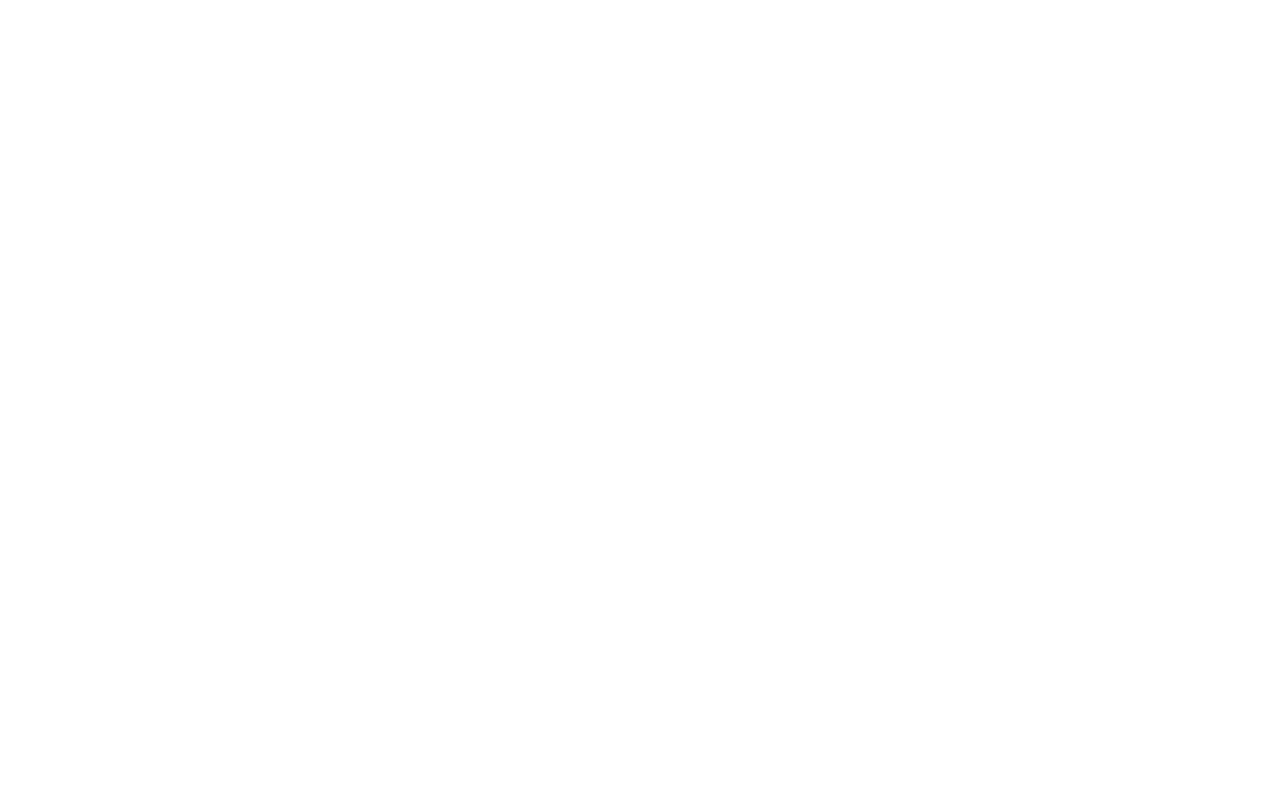
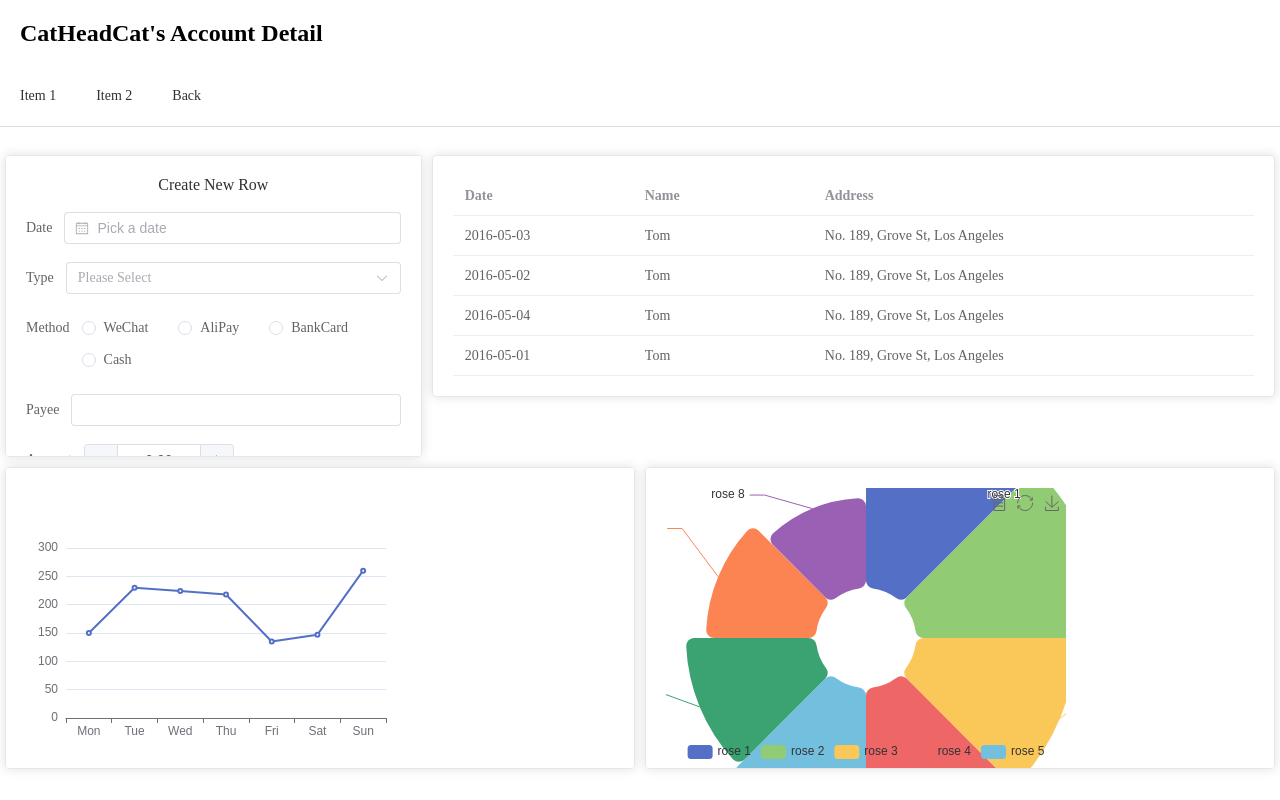
Before and after one commit to xefs08042/CatHeadCat_Website, a Vue app: page /AccountDetail in a window 1280 px wide. Before the commit this address had no page. Built offline with nearby package versions, Linux system fonts and the light colour scheme.

Commit message:
新增了日志表单内容清楚按钮功能；新增了账目明细模块；新增了echarts库引入

```diff
--- a/package.json
+++ b/package.json
@@ -13,6 +13,7 @@
     "@element-plus/icons-vue": "^2.1.0",
     "@types/jquery": "^3.5.16",
     "axios": "^1.3.4",
+    "echarts": "^5.4.3",
     "element-plus": "^2.2.32",
     "jquery": "^3.7.0",
     "ol": "^7.5.1",
--- a/src/main.ts
+++ b/src/main.ts
@@ -5,6 +5,7 @@
 import axios from 'axios'
 import ElementPlus from 'element-plus'
 import 'element-plus/dist/index.css'
+import * as echarts from 'echarts'
 import * as Elicons from "@element-plus/icons-vue";
 import $ from 'jquery'
 
@@ -13,5 +14,6 @@
     app.component(name, Elicons[name]);
 }
 app.config.globalProperties.$http = axios
+app.config.globalProperties.$echarts = echarts
 app.use(router).use(ElementPlus)
 app.mount('#app')
--- a/src/router/index.ts
+++ b/src/router/index.ts
@@ -4,6 +4,7 @@
 import CHCLog from "../views/CHCLog/CHCLog.vue"
 import TaskLog from "../views/TaskLog/TaskLog.vue"
 import KnowledgeGraph from '../views/KnowledgeGraph/KG.vue'
+import AccountDetail from '../views/AccountDetail/AccountDetail.vue'
 const routes:RouteRecordRaw[] = [
     {
         path:'/',
@@ -70,6 +71,11 @@
         name:'KnowledgeGraph',
         component:KnowledgeGraph,
     },
+    {
+        path:'/AccountDetail',
+        name:'AccountDetail',
+        component:AccountDetail,
+    },
 ]
 const router = createRouter({
     routes,
--- /dev/null
+++ b/src/views/AccountDetail/AccountDetail.vue
@@ -0,0 +1,65 @@
+<template>
+    <div class="common-layout">
+        <el-container style="height: 100vh;" direction="vertical">
+            <el-header style="padding: 0; height: 150px;">
+                <h1>CatHeadCat's Account Detail</h1>
+                <el-menu class="el-menu-demo" mode="horizontal" @select="handleSelect">
+                    <el-menu-item index="1">Item 1</el-menu-item>
+                    <el-menu-item index="2">Item 2</el-menu-item>
+                    <el-menu-item index="3" @click="toHome">Back</el-menu-item>
+                </el-menu>
+            </el-header>
+            <div class="account_detail_container">
+                <SpendingTable></SpendingTable>
+                <el-row>
+                    <el-col :span="12"><el-card class="spending-card"><SpendingTrends></SpendingTrends></el-card></el-col>
+                    <el-col :span="12"><el-card class="spending-card"><SpendingRatio></SpendingRatio></el-card></el-col>
+                </el-row>
+            </div>
+        </el-container>
+    </div>
+</template>
+
+<script lang="ts" setup>
+import { useRouter } from "vue-router";
+import SpendingTable from './SpendingTable.vue'
+import SpendingTrends from './SpendingTrends.vue'
+import SpendingRatio from './SpendingRatio.vue'
+const router = useRouter();
+const toHome = () => {
+  router.push('/home')
+}
+const handleSelect = (key: string, keyPath: string[]) => {
+  console.log(key, keyPath)
+}
+</script>
+
+<style lang="scss" scoped>
+* {
+    margin: 0;
+    padding: 0;
+}
+
+h1 {
+  padding: 20px;
+}
+
+a{
+  text-decoration: none;
+}
+
+.account_detail_container {
+    margin: 0;
+    padding: 0;
+    width: 100%;
+    height: 100%;
+    text-align: center;
+}
+
+.spending-card {
+    margin: 5px;
+    text-align: center;
+    max-height: 300px;
+    overflow-y: auto;
+}
+</style>
--- /dev/null
+++ b/src/views/AccountDetail/SpendingRatio.vue
@@ -0,0 +1,64 @@
+<template>
+    <div id="pie_chart_cotainer"></div>
+</template>
+
+<script lang="ts" setup>
+import * as echarts from 'echarts';
+type EChartsOption = echarts.EChartsOption;
+
+setTimeout(() => {
+    init_line_chart();
+}, 1);
+
+function init_line_chart() {
+    var chartDom = document.getElementById('pie_chart_cotainer')!;
+    var myChart = echarts.init(chartDom);
+    var option: EChartsOption;
+
+    option = {
+        legend: {
+            top: 'bottom'
+        },
+        toolbox: {
+            show: true,
+            feature: {
+            mark: { show: true },
+            dataView: { show: true, readOnly: false },
+            restore: { show: true },
+            saveAsImage: { show: true }
+            }
+        },
+        series: [
+            {
+            name: 'Nightingale Chart',
+            type: 'pie',
+            radius: [50, 250],
+            center: ['50%', '50%'],
+            roseType: 'area',
+            itemStyle: {
+                borderRadius: 8
+            },
+            data: [
+                { value: 40, name: 'rose 1' },
+                { value: 38, name: 'rose 2' },
+                { value: 32, name: 'rose 3' },
+                { value: 30, name: 'rose 4' },
+                { value: 28, name: 'rose 5' },
+                { value: 26, name: 'rose 6' },
+                { value: 22, name: 'rose 7' },
+                { value: 18, name: 'rose 8' }
+            ]
+            }
+        ]
+    };
+
+    option && myChart.setOption(option);
+}
+</script>
+
+<style lang="scss" scoped>
+#pie_chart_cotainer {
+    height: 300px;
+    width: 400px;
+}
+</style>
--- /dev/null
+++ b/src/views/AccountDetail/SpendingTable.vue
@@ -0,0 +1,111 @@
+<template>
+    <el-row>
+        <el-col :span="8"><el-card class="spending-card">
+            <div id="form-cotainer">
+                <p>Create New Row</p><br>
+                <el-form :model="form" ref="resetFormData">
+                    <el-form-item label="Date" prop="date">
+                        <el-date-picker v-model="form.date" type="date" placeholder="Pick a date" style="width: 100%"/>
+                    </el-form-item>
+                    <el-form-item label="Type" prop="type">
+                        <el-select v-model="form.type" placeholder="Please Select">
+                            <el-option label="Clothes" value="Clothes" />
+                            <el-option label="Food" value="Food" />
+                            <el-option label="Transport" value="Transport" />
+                            <el-option label="Lodging" value="Lodging" />
+                            <el-option label="Education" value="Education" />
+                            <el-option label="Entertainment" value="Entertainment" />
+                            <el-option label="Hobby" value="Hobby" />
+                        </el-select>
+                    </el-form-item>
+                    <el-form-item label="Method" prop="method">
+                        <el-radio-group v-model="form.method">
+                            <el-radio label="WeChat" />
+                            <el-radio label="AliPay" />
+                            <el-radio label="BankCard" />
+                            <el-radio label="Cash" />
+                        </el-radio-group>
+                    </el-form-item>
+                    <el-form-item label="Payee" prop="payee">
+                        <el-input v-model="form.payee" />
+                    </el-form-item>
+                    <el-form-item label="Amount" prop="amount">
+                        <el-input-number v-model="form.amount" :precision="2" :step="0.1" :max="10000" />
+                    </el-form-item>
+                    <el-form-item label="Note" prop="note">
+                        <el-input v-model="form.note" type="textarea" />
+                    </el-form-item>
+                    <el-form-item>
+                        <el-button type="primary" @click="submit_spending_info">Submit</el-button>
+                        <el-button @click="reset_spending_info">Reset</el-button>
+                    </el-form-item>
+                </el-form>
+            </div>
+        </el-card></el-col>
+        <el-col :span="16"><el-card class="spending-card">
+            <div id="table_container">
+                <el-table :data="tableData" style="width: 100%">
+                    <el-table-column prop="date" label="Date" width="180" />
+                    <el-table-column prop="name" label="Name" width="180" />
+                    <el-table-column prop="address" label="Address" />
+                </el-table>
+            </div>
+        </el-card></el-col>
+    </el-row>
+</template>
+
+<script lang="ts" setup>
+import { reactive, nextTick, ref } from 'vue'
+//消费日期（具体到日即可），消费类型（衣食住行等），支付方式（微信/支付宝/银行卡/现金等），
+//收款方（简要说明，有位置信息额外说明），具体金额，备注等；
+const resetFormData = ref()
+const form = reactive({
+    'date': '',
+    'type': '',
+    'method': '',
+    'payee': '',
+    'amount': 0,
+    'note': '',
+})
+
+function submit_spending_info() {
+    console.log(form)
+}
+
+function reset_spending_info() {
+    resetFormData.value.resetFields();
+    console.log(form)
+}
+
+const tableData = [
+  {
+    date: '2016-05-03',
+    name: 'Tom',
+    address: 'No. 189, Grove St, Los Angeles',
+  },
+  {
+    date: '2016-05-02',
+    name: 'Tom',
+    address: 'No. 189, Grove St, Los Angeles',
+  },
+  {
+    date: '2016-05-04',
+    name: 'Tom',
+    address: 'No. 189, Grove St, Los Angeles',
+  },
+  {
+    date: '2016-05-01',
+    name: 'Tom',
+    address: 'No. 189, Grove St, Los Angeles',
+  },
+]
+</script>
+
+<style lang="scss" scoped>
+.spending-card {
+    margin: 5px;
+    text-align: center;
+    max-height: 300px;
+    overflow-y: auto;
+}
+</style>
--- /dev/null
+++ b/src/views/AccountDetail/SpendingTrends.vue
@@ -0,0 +1,43 @@
+<template>
+    <div id="line_chart_cotainer"></div>
+</template>
+
+<script lang="ts" setup>
+import * as echarts from 'echarts';
+type EChartsOption = echarts.EChartsOption;
+
+setTimeout(() => {
+    init_line_chart();
+}, 1);
+
+function init_line_chart() {
+    var chartDom = document.getElementById('line_chart_cotainer')!;
+    var myChart = echarts.init(chartDom);
+    var option: EChartsOption;
+
+    option = {
+    xAxis: {
+        type: 'category',
+        data: ['Mon', 'Tue', 'Wed', 'Thu', 'Fri', 'Sat', 'Sun']
+    },
+    yAxis: {
+        type: 'value'
+    },
+    series: [
+        {
+        data: [150, 230, 224, 218, 135, 147, 260],
+        type: 'line'
+        }
+    ]
+    };
+
+    option && myChart.setOption(option);
+}
+</script>
+
+<style lang="scss" scoped>
+#line_chart_cotainer {
+    height: 300px;
+    width: 400px;
+}
+</style>
--- a/src/views/CHCLog/CreateNewLog.vue
+++ b/src/views/CHCLog/CreateNewLog.vue
@@ -1,30 +1,34 @@
 <template>
     <div class="form-box">
-        <el-form :model="form" label-width="120px">
-            <el-form-item label="Date & Time">
-                <el-col :span="11">
+        <el-form :model="form" ref="resetFormData" label-width="120px">
+            <el-row>
+                <el-col :span="12">
+                    <el-form-item label="Date" prop="date">
                         <el-date-picker
                         v-model="form.date"
                         type="date"
                         placeholder="Pick a date"
                         style="width: 100%"
                         />
+                    </el-form-item>
                 </el-col>
-                <el-col :span="2" class="text-center">
+                <!-- <el-col :span="2" class="text-center">
                     <span class="text-gray-500">-</span>
-                </el-col>
-                <el-col :span="11">
+                </el-col> -->
+                <el-col :span="12">
+                    <el-form-item label="Time" prop="time">
                         <el-time-picker
                         v-model="form.time"
                         placeholder="Pick a time"
                         style="width: 100%"
                         />
+                    </el-form-item>
                 </el-col>
-            </el-form-item>
-            <el-form-item label="Theme">
+            </el-row>
+            <el-form-item label="Theme" prop="theme">
                 <el-input v-model="form.theme" />
             </el-form-item>
-            <el-form-item label="Tag">
+            <el-form-item label="Tag" prop="tags">
                 <div>
                     <el-tag v-for="tag in dynamicTags" :key="tag" class="mx-1" closable :disable-transitions="false" @close="handleClose(tag)">
                         {{ tag }}
@@ -35,10 +39,10 @@
                     </el-button>
                 </div>
             </el-form-item>
-            <el-form-item label="content">
+            <el-form-item label="Content" prop="content">
                 <el-input v-model="form.content" type="textarea" :rows="4"/>
             </el-form-item>
-            <el-form-item label="picture">
+            <el-form-item label="Picture" prop="file">
                 <div>
                     <el-upload
                         v-model:file-list="fileList"
@@ -60,7 +64,7 @@
             </el-form-item>
             <el-form-item>
             <el-button type="primary" @click="onSubmit">Create</el-button>
-            <el-button>Cancel</el-button>
+            <el-button @click="reset_log_info">Reset</el-button>
             </el-form-item>
         </el-form>
     </div>
@@ -104,7 +108,7 @@
 const fileList = ref<UploadUserFile[]>([
     // 此列表可用 字典格式 例：{name:'', url:''} 添加照片信息
 ])
-const files = ref([]);
+var files = ref([]);
 
 const dialogImageUrl = ref('')
 const dialogVisible = ref(false)
@@ -129,19 +133,22 @@
 }
 
 //表单组件功能 do not use same name with ref
-const form = ref({
+const resetFormData = ref()
+const form = reactive({
   theme: '',
   date: '',
   time: '',
+  tags: dynamicTags,
   content: '',
+  file: fileList
 })
 
 const onSubmit = async() => {
     let formData = new FormData();
-    formData.append("theme", form.value.theme);
-    formData.append("date", form.value.date);
-    formData.append("time", form.value.time);
-    formData.append("content", form.value.content);
+    formData.append("theme", form.theme);
+    formData.append("date", form.date);
+    formData.append("time", form.time);
+    formData.append("content", form.content);
     dynamicTags.value.forEach(tag => {
         formData.append("tags", tag)
     });
@@ -160,6 +167,12 @@
     }).catch(err => {
         // do something with err
     });
+}
+
+function reset_log_info() {
+    resetFormData.value.resetFields();
+    console.log(form);
+    files = ref([]);
 }
 </script>
 
--- a/src/views/KnowledgeGraph/nodeInfo_sideBar.vue
+++ b/src/views/KnowledgeGraph/nodeInfo_sideBar.vue
@@ -7,7 +7,7 @@
                     <el-table-column prop="key" label="Key" width="auto" align="center" />
                     <el-table-column prop="value" label="Value" width="auto" align="center" />
                 </el-table>
-                <br><el-button type="primary" @click="reqClick">Primary</el-button>
+                <br><el-button type="primary" @click="reqClick">Commit</el-button>
             </div>
         </div>
         <div id="btn-info" class="btn-info" @click="nodeInfo_siderBar_display">
```
Also changed, not shown: src/views/Home/Home.vue (+17 -0 lines), src/views/KnowledgeGraph/KG.vue (+4 -3 lines), 1 other file (tests, documents, lock files or other folders). Lines whose indentation alone changed are shown as unchanged.
